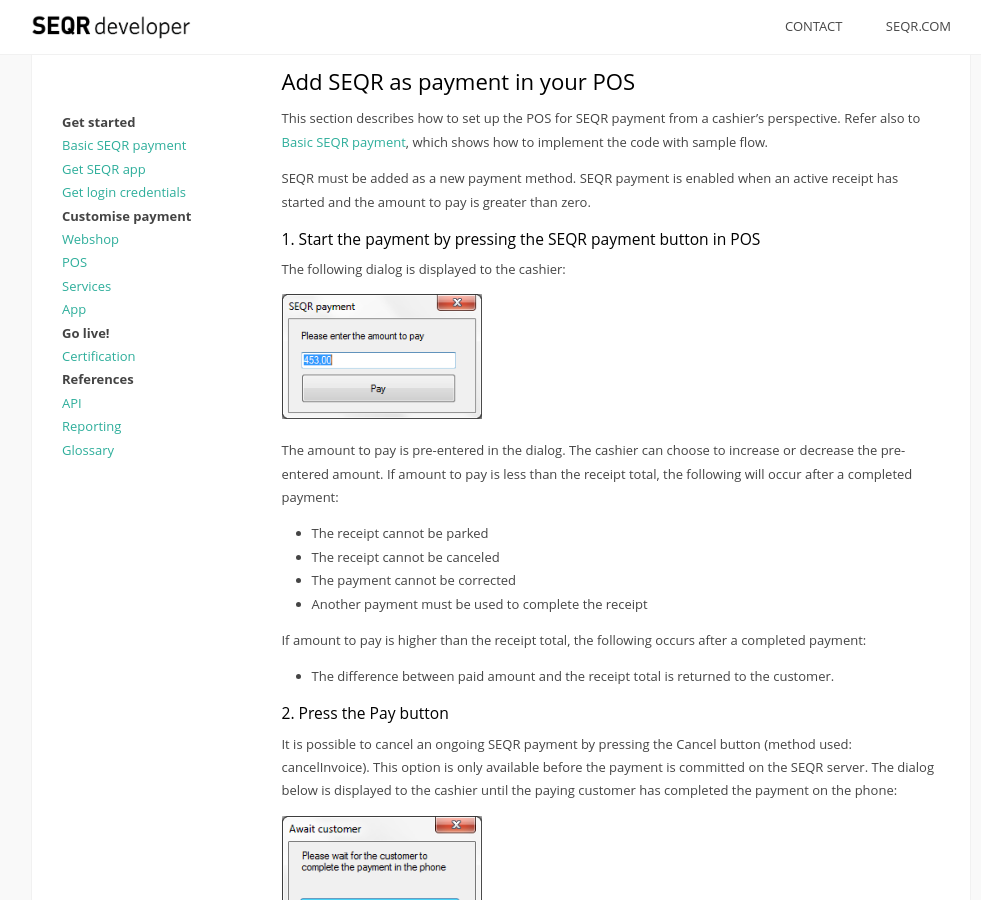
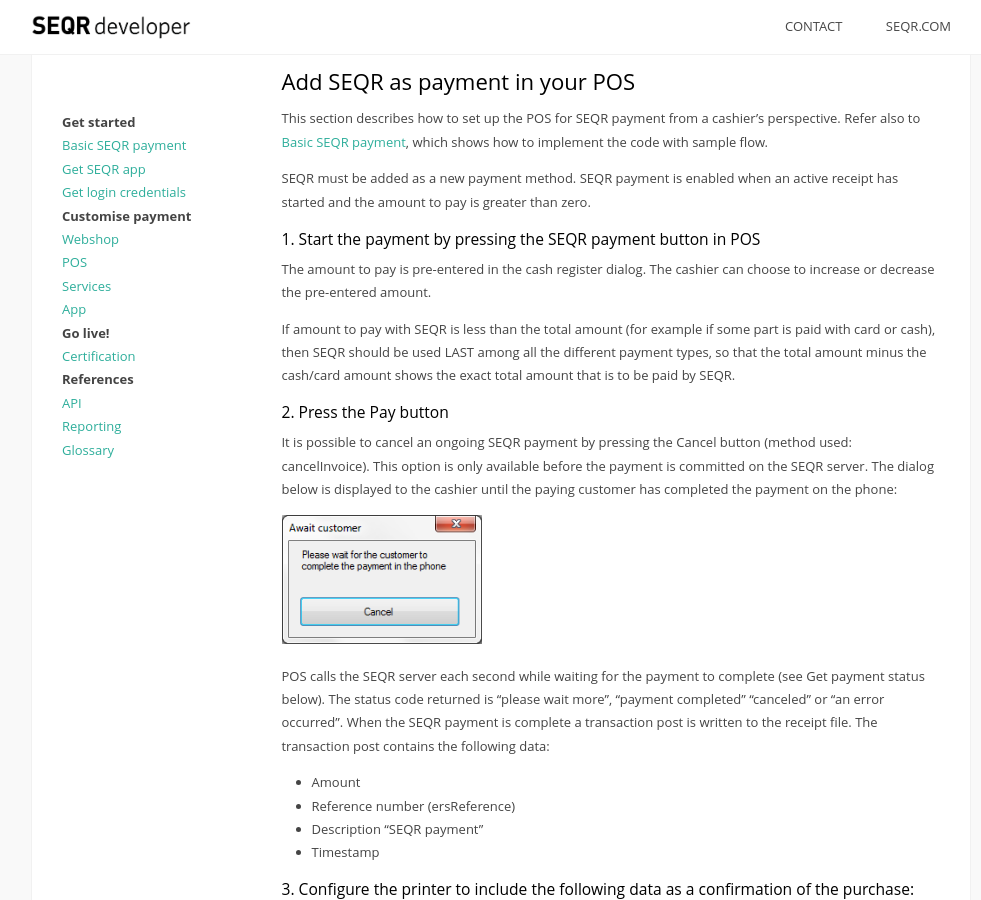
Before and after one commit to SeamlessDistribution/SeamlessDistribution.github.io, a Jekyll site: the page built from merchant/pos/index.md, in a window 1280 px wide and 900 px high, scrolled down 3910 px. Shown: the whole window, without its empty margins (139-1120 px from the left). Built offline with Jekyll 4.4.1, drawn with Linux system fonts in a browser that asks for light colours.

Commit message:
Spelling in API and POS update
Corrected acknowledgementMode to acknowledgmentMode in API section.
Removed info about receipts, etc, under paragraph "Add SEQR as payment
in your POS - Start the payment by pressing the SEQR payment button in
POS" under POS section. Added info about

```diff
--- a/merchant/pos/index.md
+++ b/merchant/pos/index.md
@@ -145,21 +145,11 @@
 
 #### 1.	Start the payment by pressing the SEQR payment button in POS
 
-The following dialog is displayed to the cashier:
+The amount to pay is pre-entered in the cash register dialog. The cashier can choose to increase or decrease the pre-entered amount.
 
-<img src="/assets/images/pay_with_seqr.png" width="200px"/>
+If amount to pay with SEQR is less than the total amount (for example if some part is paid with card or cash), then SEQR should be used LAST among all the different payment types, so that the total amount minus the cash/card amount shows the exact total amount that is to be paid by SEQR.
 
-The amount to pay is pre-entered in the dialog. The cashier can choose to increase or decrease the pre-entered amount.
-If amount to pay is less than the receipt total, the following will occur after a completed payment:
 
-* The receipt cannot be parked
-* The receipt cannot be canceled
-* The payment cannot be corrected
-* Another payment must be used to complete the receipt
-
-If amount to pay is higher than the receipt total, the following occurs after a completed payment:
-
-* The difference between paid amount and the receipt total is returned to the customer.
 
 #### 2.	Press the Pay button
 
```
Also changed, not shown: merchant/reference/api.md (+1 -1 lines).
